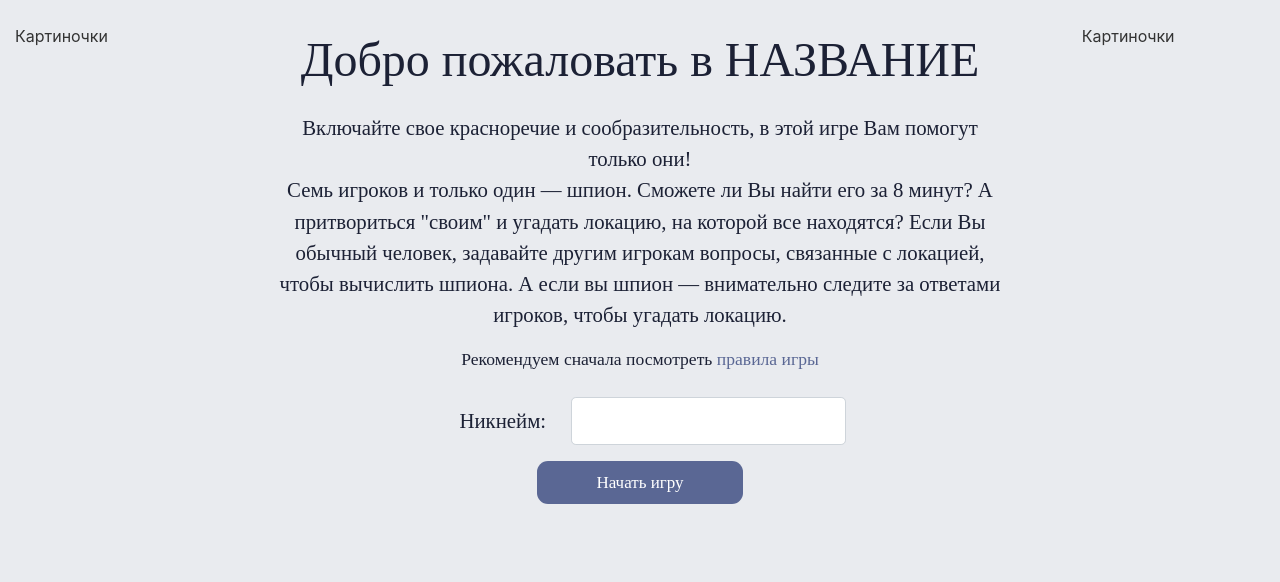
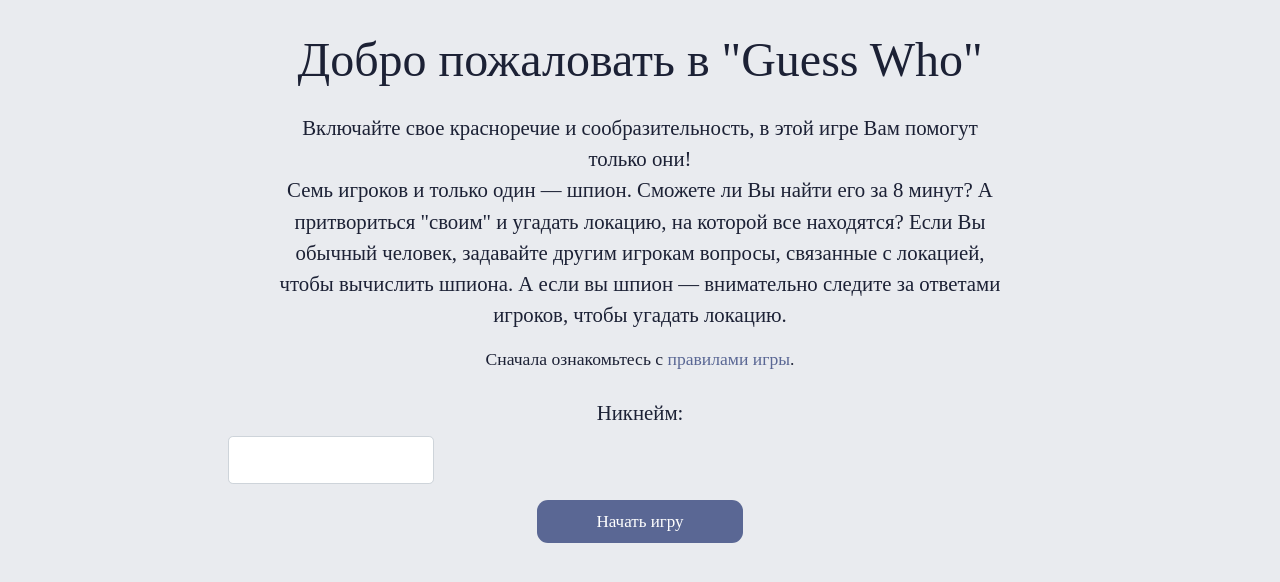
Before and after one commit to ElephantsDad/MDA, a Flask app: page / in a window 1280 px wide. Shown: the part 56-638 px from the top of the page. Run offline with Flask 2, Linux system fonts and the light colour scheme; some libraries are stand-ins or nearby versions; some web fonts are replaced.

Commit message:
24-11-2018

```diff
--- a/spyfall.py
+++ b/spyfall.py
@@ -1,5 +1,5 @@
 #C:\Users\Asus\Projects\Environments\spyfall\Scripts\activate.bat
-#cd C:\Users\Asus\Desktop\spyfall
+#cd C:\Users\Asus\MDA
 from flask import Flask, render_template, url_for, flash, redirect
 from forms import SubmitForm
 
--- a/templates/home.html
+++ b/templates/home.html
@@ -2,10 +2,10 @@
 {% block content %}
    <div class="row">
       <div class="col-md-2">
-         Картиночки
+
       </div>
       <div class="col-md-8">
-         <div class="text-nowrap text-center game_title">Добро пожаловать в НАЗВАНИЕ</div>
+         <div class="text-nowrap text-center game_title">Добро пожаловать в "Guess Who"</div>
          <div class="text-center main-text mt-3 pl-5 pr-5">
             Включайте свое красноречие и сообразительность, в этой игре Вам помогут только они!<br>
             Семь игроков и только один — шпион. Сможете ли Вы найти его за 8 минут?
@@ -14,23 +14,23 @@
             А если вы шпион — внимательно следите за ответами игроков, чтобы угадать локацию.
          </div>
          <div class="small-text mt-3">
-            Рекомендуем сначала посмотреть <a href="{{ url_for('rules') }}">правила игры</a>
+            Сначала ознакомьтесь с <a href="{{ url_for('rules') }}">правилами игры</a>.
          </div>
-         <div class="mt-4 text-center">
+         <div class="mt-4 text-center justify-content-center">
             <form  action="" method="post">
                {{ form.hidden_tag() }}
-               <fieldset class="form-group ">
-                  <div class="form-inline justify-content-center">
+               <fieldset class="form-group text-center">
+                  <div class="text-center">
                      {{ form.username.label(class="form-control-label col-md-2 main-text") }}
                      {% if form.username.errors %}
-                        {{ form.username(class="form-control form-control-lg col-md-2 is-invalid") }}
+                        {{ form.username(class="form-control form-control-lg col-md-3 is-invalid text-centered") }}
                            <div class="invalid-feedback">
                               {% for error in form.username.errors %}
                                  <span>{{ error }}</span>
                               {% endfor %}
                            </div>
                      {% else %}
-                        {{ form.username(class="form-control form-control-lg col-md-4") }}
+                        {{ form.username(class="form-control form-control-lg col-md-3 text-centered") }}
                      {% endif %}
                   </div>
                </fieldset>
@@ -39,7 +39,7 @@
          </div>
       </div>
       <div class="col-md-2">
-         Картиночки
+
       </div>
    </div>
 {% endblock content %}
```
Also changed, not shown: static/1234.jpg (added), static/9.jpg (added), 1 other file.
